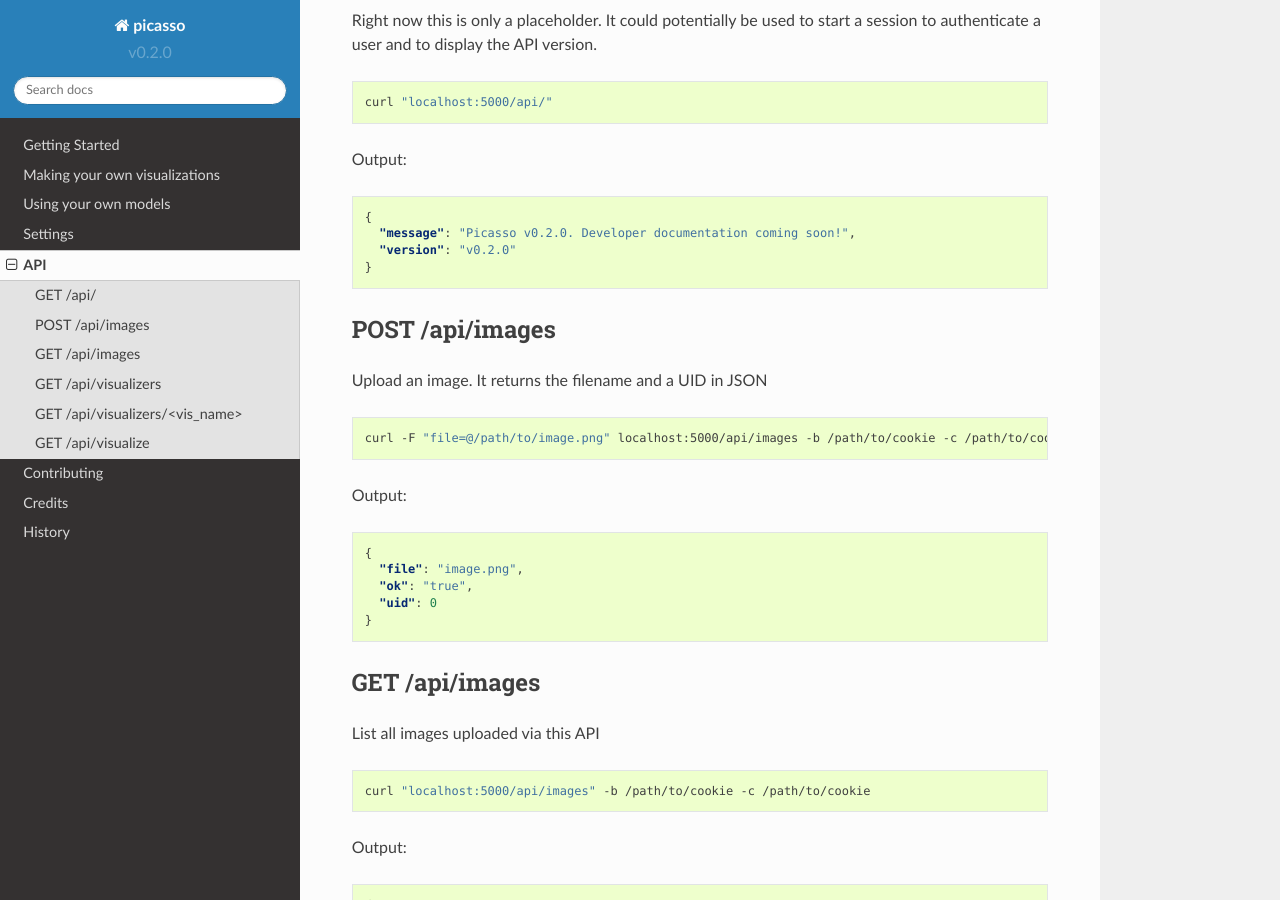
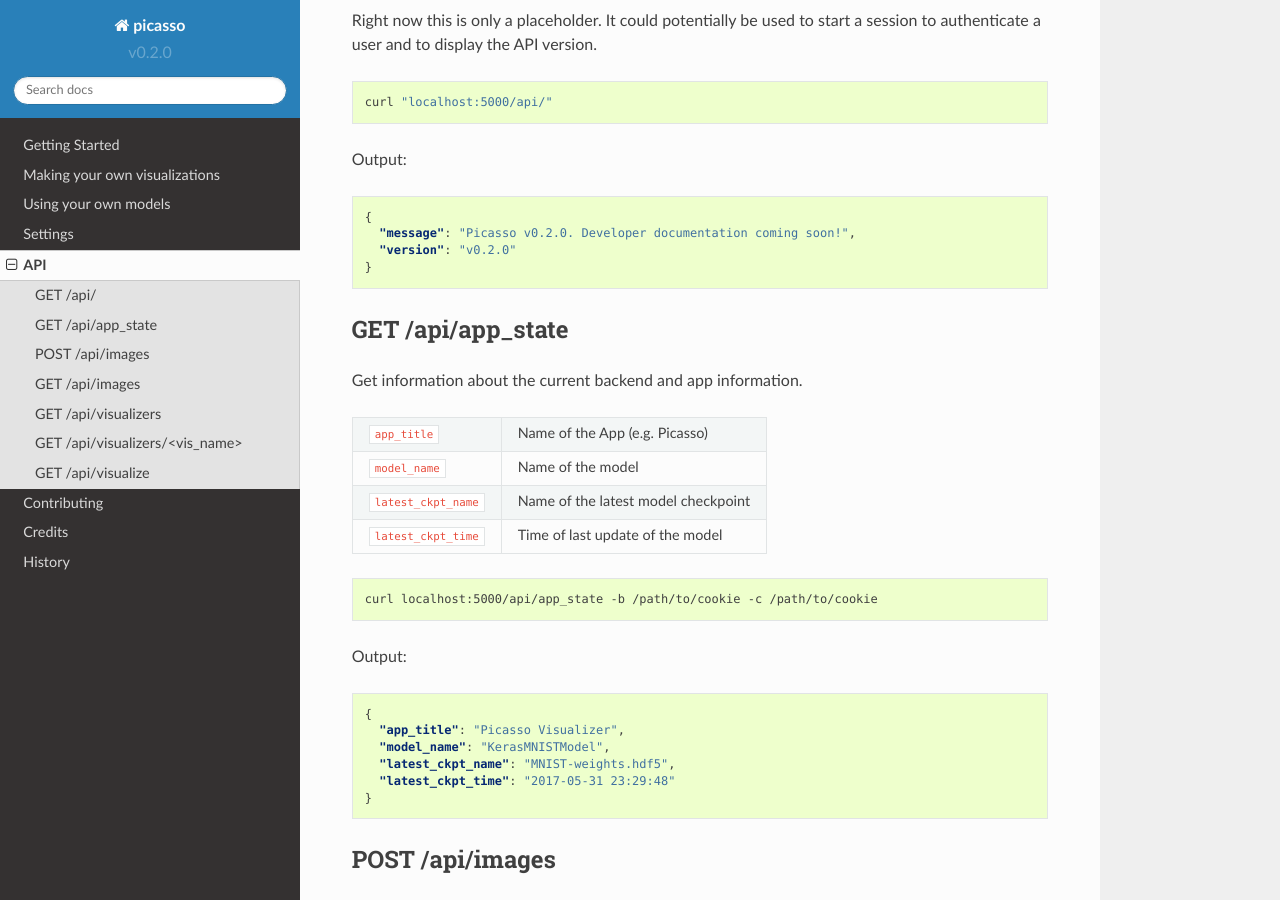
Before and after one commit to merantix/picasso, a Sphinx documentation site: the page built from docs/api.rst, in a window 1280 px wide and 900 px high, scrolled down 449 px. Built offline with Sphinx 7.4.7 and the Read the Docs theme 2.0.0, drawn with Linux system fonts in a browser that asks for light colours; pages that are not in the unit, such as notebooks, are missing from menus.

Commit message:
add app state end point to REST API (#40)

```diff
--- a/docs/api.rst
+++ b/docs/api.rst
@@ -26,6 +26,33 @@ Output:
     "version": "v0.2.0"
   }
 
+
+GET /api/app_state
+################
+
+Get information about the current backend and app information.
+
+=======================   =====================
+``app_title``             Name of the App (e.g. Picasso)
+``model_name``            Name of the model
+``latest_ckpt_name``      Name of the latest model checkpoint
+``latest_ckpt_time``      Time of last update of the model
+=======================   =====================
+
+.. code-block:: bash
+
+  curl localhost:5000/api/app_state -b /path/to/cookie -c /path/to/cookie
+
+Output:
+
+.. code-block:: json
+
+  {
+    "app_title": "Picasso Visualizer",
+    "model_name": "KerasMNISTModel",
+    "latest_ckpt_name": "MNIST-weights.hdf5",
+    "latest_ckpt_time": "2017-05-31 23:29:48"
+  }
 
 
 
```
Also changed, not shown: 2 other files.
